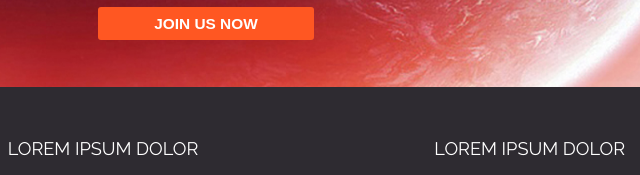
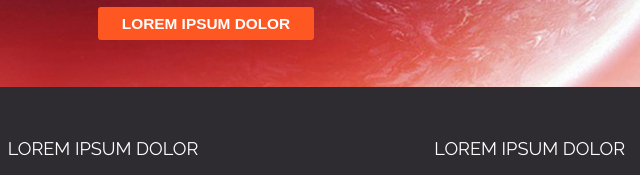
Before and after one commit to VladTzaru/Portfolio, a plain HTML site: page index.html in a window 1280 px wide. Shown: the part 2204-2379 px from the top of the page, 434-1074 px from the left. Drawn offline with Linux system fonts and the light colour scheme; a web font is replaced by a local one.

Commit message:
Dummy text added

```diff
--- a/index.html
+++ b/index.html
@@ -140,7 +140,7 @@
       <div class="row">
         <div class="col-md-12 parallax">
           <h3 class="parallax-title">The future is here!</h3>
-          <button class="button-cta" type="button">Join us now</button>
+          <button class="button-cta" type="button">Lorem ipsum dolor</button>
         </div>
       </div>
     </section>
```
